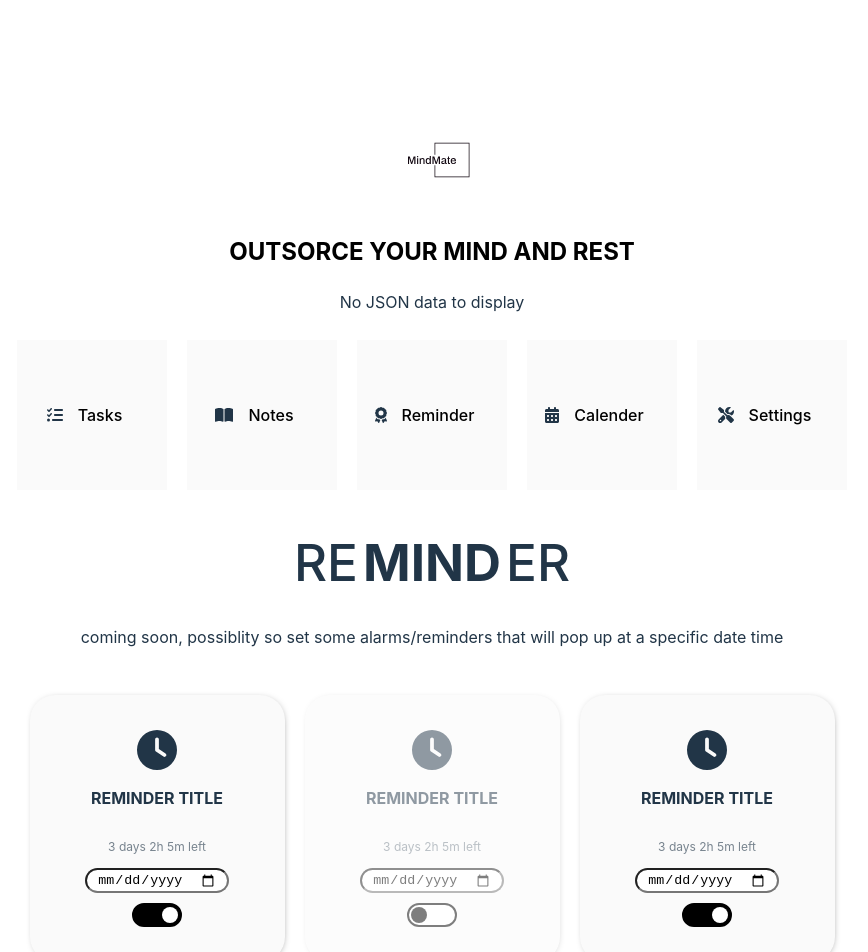
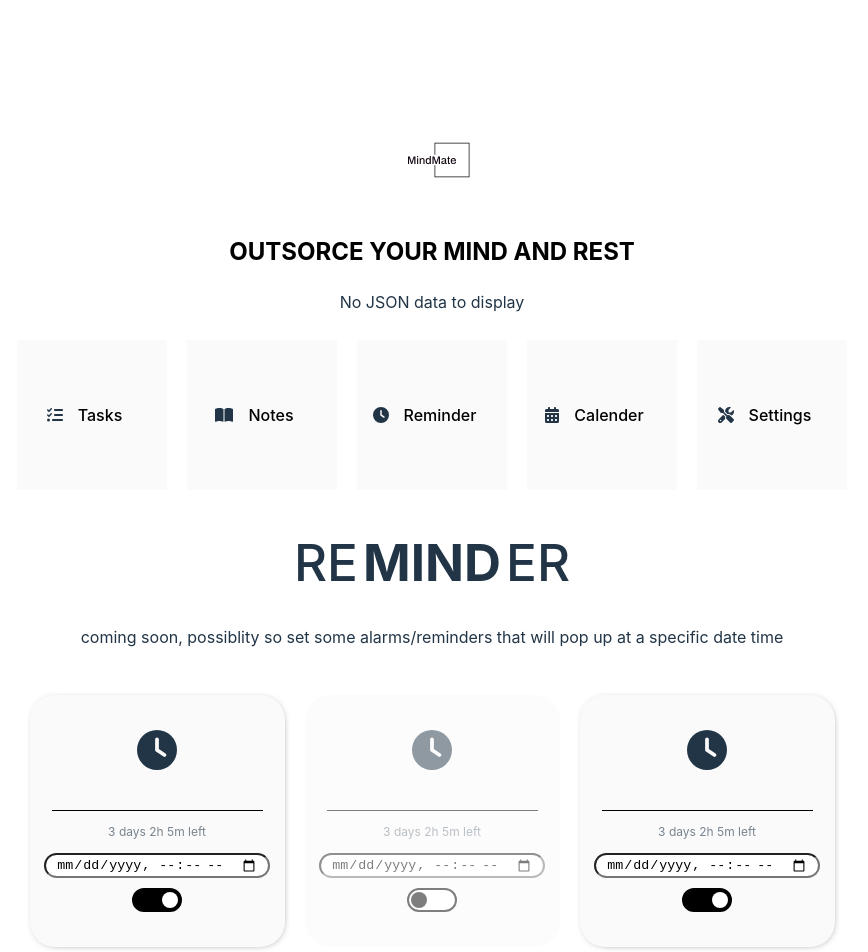
Before and after one commit to Paulalbo/MindMate, a React (Vite) app: page /reminder in a window 1280 px wide. Shown: the top 952 px of the page, without its empty margins (215-1083 px from the left). Built offline with nearby package versions, Linux system fonts and the light colour scheme.

Commit message:
Adjust styling, add toggle function

```diff
--- a/src/component/Navbar/Navbar.tsx
+++ b/src/component/Navbar/Navbar.tsx
@@ -4,7 +4,7 @@ import { FontAwesomeIcon } from "@fortawesome/react-fontawesome";
 import {
   faListCheck,
   faBookOpen,
-  faAward,
+  faClock,
   faCalendarDays,
   faScrewdriverWrench,
 } from "@fortawesome/free-solid-svg-icons";
@@ -26,7 +26,7 @@ function Navbar() {
           </Link>
         </li>
         <li className="navbar__item navbar__item--reminder">
-          <FontAwesomeIcon icon={faAward} />
+          <FontAwesomeIcon icon={faClock} />
           <Link className="navbar__link" to="/reminder">
             Reminder
           </Link>
--- a/src/component/ReminderTask/ReminderTask.tsx
+++ b/src/component/ReminderTask/ReminderTask.tsx
@@ -1,3 +1,4 @@
+import React, { useState } from "react";
 import "./style.css";
 import { FontAwesomeIcon } from "@fortawesome/react-fontawesome";
 import { faClock } from "@fortawesome/free-solid-svg-icons";
@@ -7,20 +8,28 @@ interface ReminderTaskProps {
 }
 
 const ReminderTask: React.FC<ReminderTaskProps> = ({ status }) => {
+  const [isChecked, setIsChecked] = useState<boolean | undefined>(status);
+
+  const handleCheckboxChange = () => {
+    // Update the isChecked state and any other logic you might need
+    setIsChecked((prevValue) => !prevValue);
+  };
+
   return (
-    <div className={`reminder ${status ? "reminder--active" : ""}`}>
+    <div className={`reminder ${isChecked ? "reminder--active" : ""}`}>
       <FontAwesomeIcon className="reminder__icon" icon={faClock} />
-      <h3 className="reminder__heading">Reminder Title</h3>
+      <input className="reminder__heading" type="text"></input>
       <p className="reminder__time-left">
         3 days 2h 5m <span>left</span>
       </p>
       <div className="reminder__details">
-        <input type="date" className="reminder__date" />
-        <label class="switch">
+        <input type="datetime-local" className="reminder__date" />
+        <label className="switch">
           <input
             type="checkbox"
             className="reminder__checkbox"
-            checked={status ? true : false}
+            checked={isChecked}
+            onChange={handleCheckboxChange}
           />
           <span className="slider round"></span>
         </label>
--- a/src/component/ReminderTask/style.css
+++ b/src/component/ReminderTask/style.css
@@ -14,8 +14,6 @@
           flex-direction: column;
   background-color: #fafafa;
   border-radius: 25px;
-  -webkit-box-shadow: 1px 1px 10px -6px #000000;
-          box-shadow: 1px 1px 10px -6px #000000;
   width: 30%;
   padding: 35px 25px;
   opacity: 0.5;
@@ -23,6 +21,8 @@
 
 .reminder--active {
   opacity: 1;
+  -webkit-box-shadow: 1px 1px 10px -6px #000000;
+          box-shadow: 1px 1px 10px -6px #000000;
 }
 
 .reminder__time-left {
@@ -50,6 +50,11 @@
 .reminder__heading {
   font-size: 16px;
   text-transform: uppercase;
+  margin-top: 20px;
+  border: none;
+  border-bottom: 1px solid #000;
+  background: transparent;
+  text-align: center;
 }
 
 .reminder__details {
--- a/src/component/ReminderTask/style.sass
+++ b/src/component/ReminderTask/style.sass
@@ -5,12 +5,12 @@
     flex-direction: column
     background-color: #fafafa
     border-radius: 25px
-    box-shadow: 1px 1px 10px -6px #000000
     width: 30%
     padding: 35px 25px
     opacity: 0.5
     &--active
         opacity: 1
+        box-shadow: 1px 1px 10px -6px #000000
 
     &__time-left
         font-size: 12px
@@ -29,6 +29,11 @@
     &__heading
         font-size: 16px
         text-transform: uppercase
+        margin-top: 20px
+        border: none
+        border-bottom: 1px solid #000
+        background: transparent
+        text-align: center
 
     &__details
         display: flex
--- a/src/pages/notes.tsx
+++ b/src/pages/notes.tsx
@@ -60,7 +60,9 @@ const Notes = () => {
 
   return (
     <div>
-      <h1>Your Notes</h1>
+      <h1>
+        <b>Your Notes</b>
+      </h1>
       {noteEditor(currentNoteID)}
       <div className="notes">
         <div className="notes__document notes__document--new">
```
Also changed, not shown: 1 other file (tests, documents, lock files or other folders).
